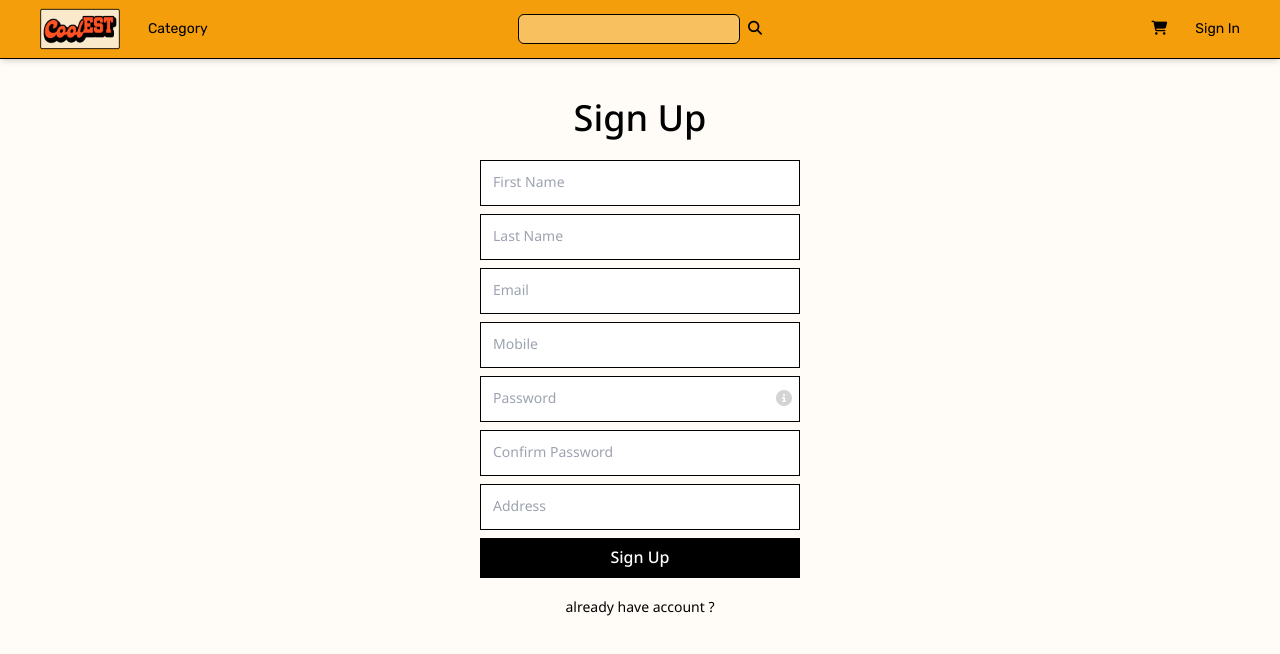
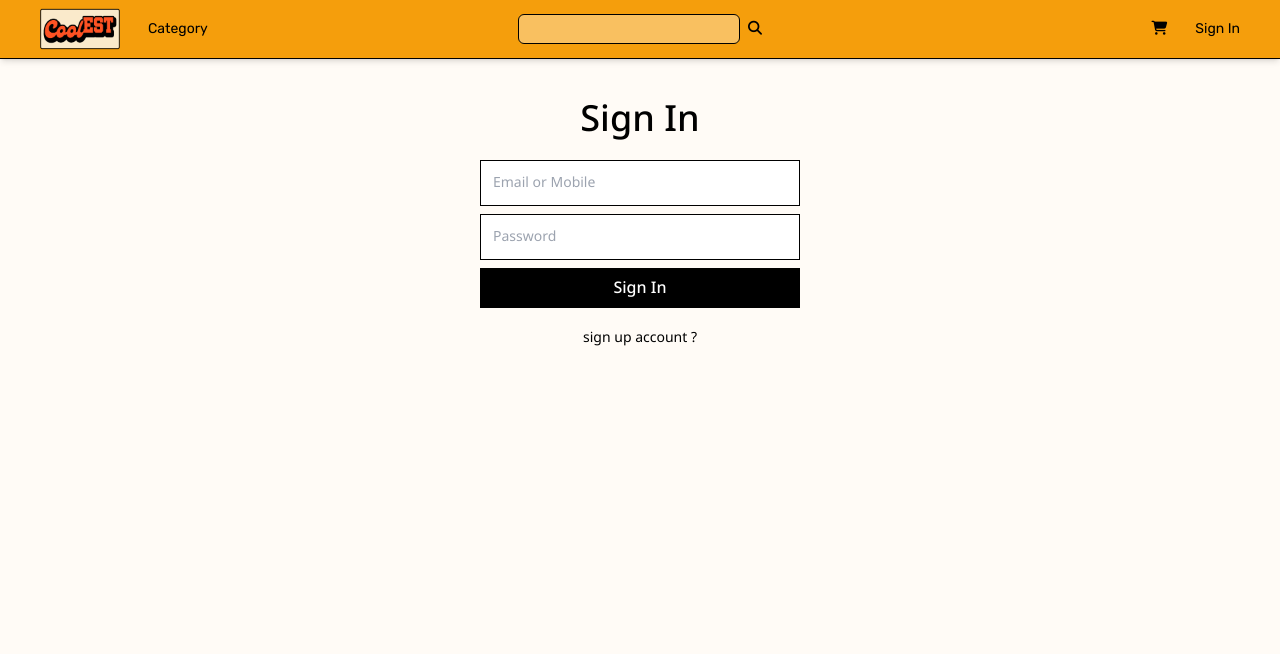
Before and after one commit to jongbeeq/coolest-react, a React (Vite) app: page /login in a window 1280 px wide. Shown: the top 654 px of the page. Built offline with nearby package versions, Linux system fonts and the light colour scheme.

Commit message:
Login:success-front-validate

```diff
--- a/src/features/auth/LoginForm.jsx
+++ b/src/features/auth/LoginForm.jsx
@@ -1,28 +1,45 @@
+import { useDispatch } from "react-redux";
 import { loginTerm, switchToRegisterTerm } from "../../config/foundation";
 import InputRow from "./InputRow";
 import SubmitButton from "./SubmitButton";
 import SwitchModeButton from "./SwitchModeButton";
+import { useForm } from "react-hook-form";
 
 export default function LoginForm(props) {
+    const { register, handleSubmit, formState: { errors } } = useForm()
+    const dispatch = useDispatch()
 
     const loginRows = [
         {
             name: "emailOrMobile", title: "Email or Mobile", validateCondition: {
-                required: 'Must be input email or mobile',
+                required: 'Email or mobile is required',
+                pattern: {
+                    value: /\S+@\S+\.+\S|[0-9]{10}/,
+                    message: 'Value must be email or mobile'
+                }
+            }
+        },
+        {
+            name: "password", title: "Password", type: "password", validateCondition: {
+                required: 'Password is required',
 
             }
         },
-        { name: "password", title: "Password", type: "password" },
     ]
 
     const { clickSwitch } = props
     const handleClickSwitch = () => clickSwitch(true)
 
+    const handleSubmitForm = data => {
+        console.log(data)
+        // dispatch(registerAction(data))
+    }
+
     return (
         <div className="flex flex-col items-center gap-5">
             <h1 className="font-medium text-4xl">{loginTerm}</h1>
-            <form className="flex flex-col gap-2">
-                {loginRows.map(row => <InputRow key={row.name} name={row.name} title={row.title} type={row.type} />)}
+            <form className="flex flex-col gap-2" onSubmit={handleSubmit(handleSubmitForm)}>
+                {loginRows.map(row => <InputRow register={register} key={row.name} name={row.name} title={row.title} type={row.type} validateCondition={row.validateCondition} error={errors[row.name]?.message} info={row.info} />)}
                 <SubmitButton title={loginTerm} />
             </form>
             <div onClick={handleClickSwitch}>
--- a/src/features/auth/RegisterForm.jsx
+++ b/src/features/auth/RegisterForm.jsx
@@ -99,7 +99,7 @@ export default function RegisterForm(props) {
         <div className="flex flex-col items-center gap-5">
             <h1 className="font-medium text-4xl">{registerTerm}</h1>
             <form className="flex flex-col gap-2" onSubmit={handleSubmit(handleSubmitForm)}>
-                {registerRows.map(row => <InputRow register={register} key={row.name} name={row.name} title={row.title} type={row.type} formData={registerData} setFormData={setRegisterData} validateCondition={row.validateCondition} error={errors[row.name]?.message} info={row.info} />)}
+                {registerRows.map(row => <InputRow register={register} key={row.name} name={row.name} title={row.title} type={row.type} validateCondition={row.validateCondition} error={errors[row.name]?.message} info={row.info} />)}
                 <SubmitButton title={registerTerm} />
             </form>
             <div onClick={handleClickSwitch}>
--- a/src/pages/Login.jsx
+++ b/src/pages/Login.jsx
@@ -7,8 +7,8 @@ export default function Login() {
 
     return (
         <>
-            {/* {isRegistration ? <RegisterForm clickSwitch={setIsRegistration} /> : <LoginForm clickSwitch={setIsRegistration} />} */}
-            <RegisterForm clickSwitch={setIsRegistration} />
+            {isRegistration ? <RegisterForm clickSwitch={setIsRegistration} /> : <LoginForm clickSwitch={setIsRegistration} />}
+            {/* <RegisterForm clickSwitch={setIsRegistration} /> */}
         </>
     )
 }
```
